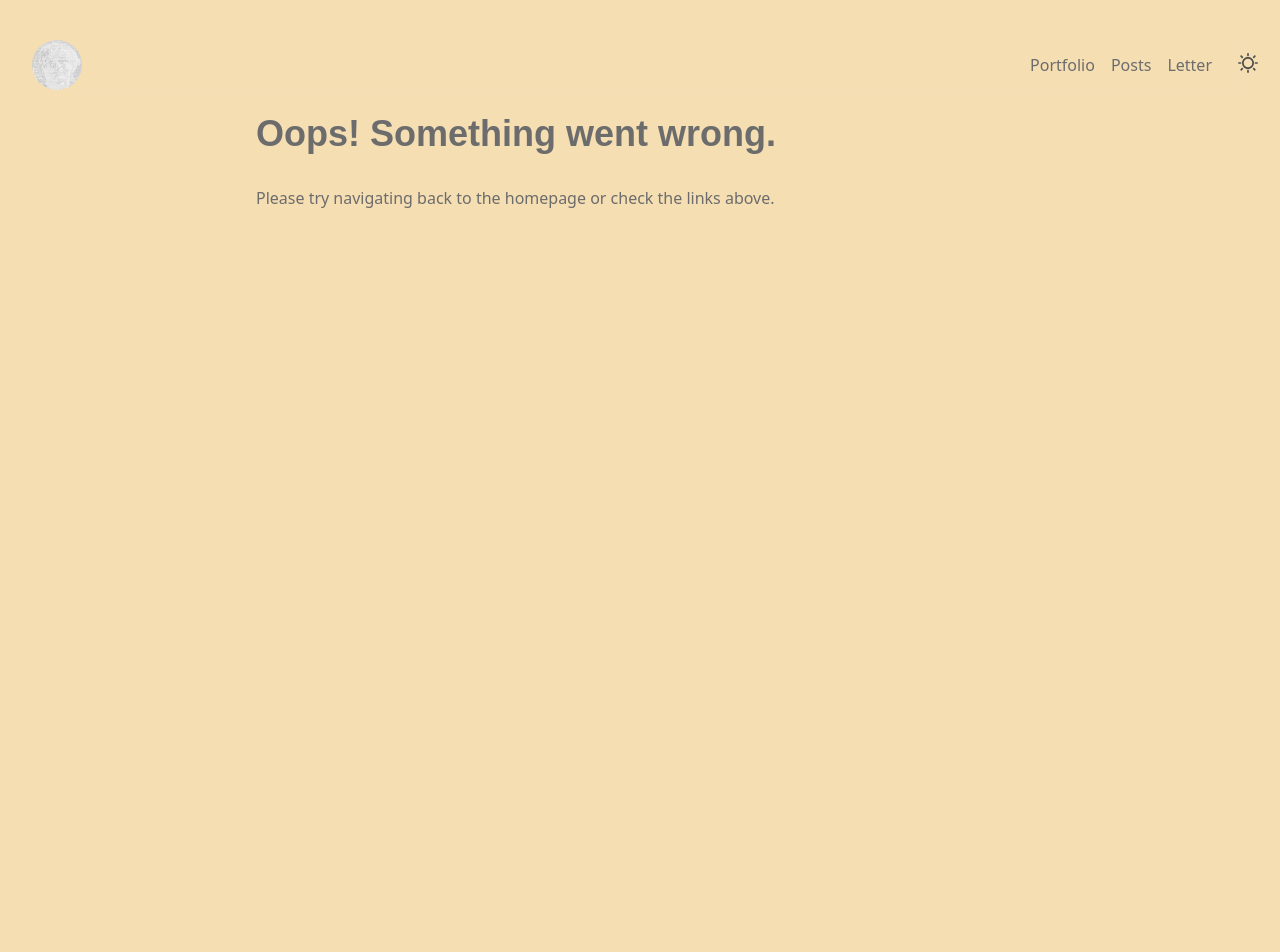
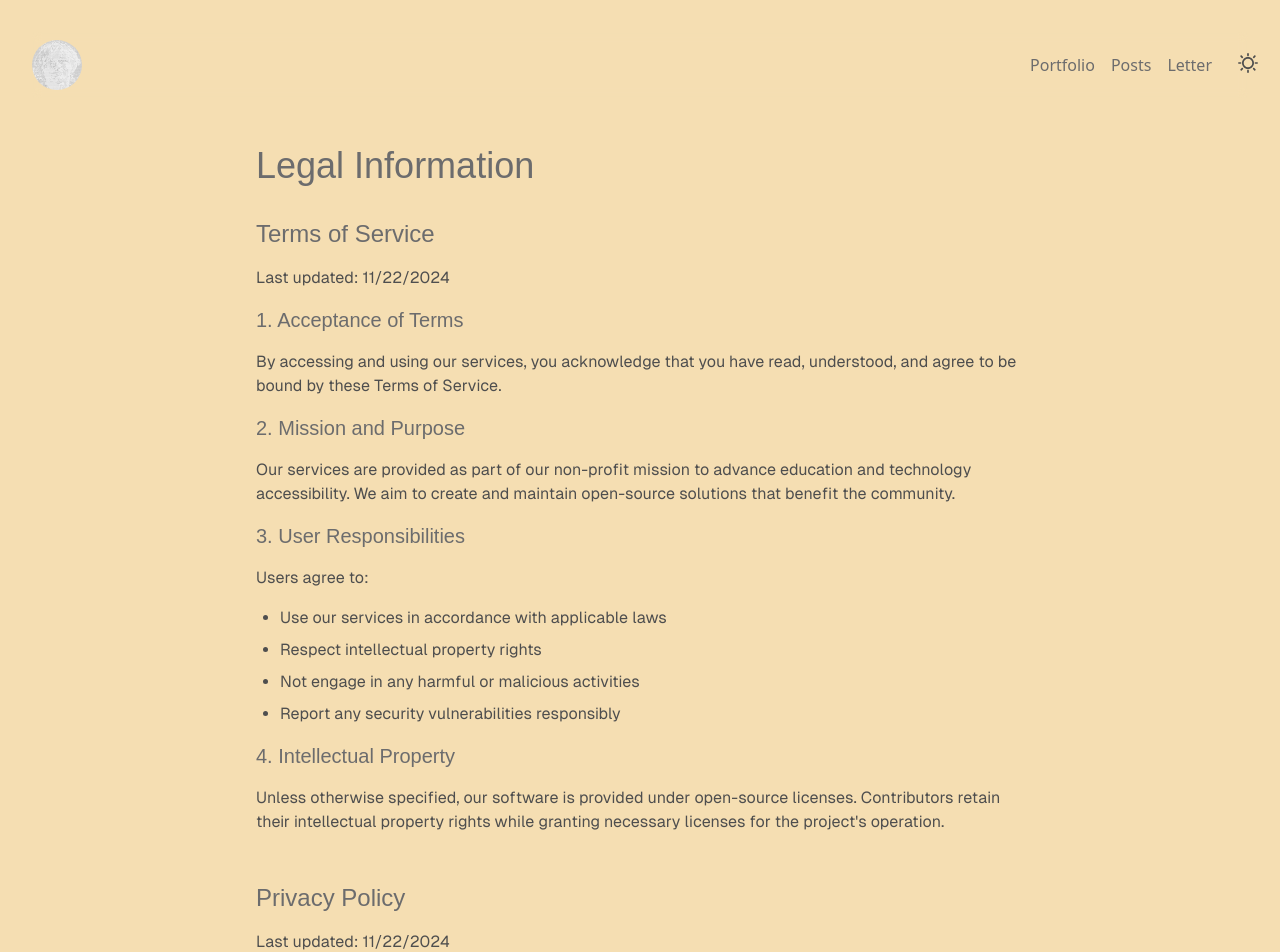
Before and after one commit to TannerHornsby7/website, a Next.js app: page /legal in a window 1280 px wide. Before the commit this address had no page. Shown: the top 952 px of the page. Built offline with nearby package versions, Linux system fonts and the light colour scheme.

Commit message:
add legal page

```diff
--- /dev/null
+++ b/app/legal/page.tsx
@@ -0,0 +1,123 @@
+'use client';
+
+export default function Legal() {
+
+  return (
+    <div className="max-w-4xl mx-auto py-8 font-body">
+      <h1 className="text-4xl font-header text-dark mb-8">Legal Information</h1>
+
+      <section className="mb-12">
+        <h2 className="text-2xl font-header text-dark mb-4">Terms of Service</h2>
+        <div className="space-y-4 text-darkgray">
+          <p>Last updated: {new Date().toLocaleDateString()}</p>
+
+          <h3 className="text-xl font-header text-dark mt-6">1. Acceptance of Terms</h3>
+          <p>
+            By accessing and using our services, you acknowledge that you have read,
+            understood, and agree to be bound by these Terms of Service.
+          </p>
+
+          <h3 className="text-xl font-header text-dark mt-6">2. Mission and Purpose</h3>
+          <p>
+            Our services are provided as part of our non-profit mission to advance
+            education and technology accessibility. We aim to create and maintain
+            open-source solutions that benefit the community.
+          </p>
+
+          <h3 className="text-xl font-header text-dark mt-6">3. User Responsibilities</h3>
+          <p>
+            Users agree to:
+          </p>
+          <ul className="list-disc pl-6 space-y-2">
+            <li>Use our services in accordance with applicable laws</li>
+            <li>Respect intellectual property rights</li>
+            <li>Not engage in any harmful or malicious activities</li>
+            <li>Report any security vulnerabilities responsibly</li>
+          </ul>
+
+          <h3 className="text-xl font-header text-dark mt-6">4. Intellectual Property</h3>
+          <p>
+            Unless otherwise specified, our software is provided under open-source
+            licenses. Contributors retain their intellectual property rights while
+            granting necessary licenses for the project&apos;s operation.
+          </p>
+        </div>
+      </section>
+
+      <section className="mb-12">
+        <h2 className="text-2xl font-header text-dark mb-4">Privacy Policy</h2>
+        <div className="space-y-4 text-darkgray">
+          <p>Last updated: {new Date().toLocaleDateString()}</p>
+
+          <h3 className="text-xl font-header text-dark mt-6">1. Data Collection</h3>
+          <p>
+            We collect minimal data necessary for service operation:
+          </p>
+          <ul className="list-disc pl-6 space-y-2">
+            <li>Technical information (e.g., browser type, device information)</li>
+            <li>Usage data for service improvement</li>
+            <li>Voluntary information provided by users</li>
+          </ul>
+
+          <h3 className="text-xl font-header text-dark mt-6">2. Data Usage</h3>
+          <p>
+            We use collected data to:
+          </p>
+          <ul className="list-disc pl-6 space-y-2">
+            <li>Provide and maintain our services</li>
+            <li>Improve user experience</li>
+            <li>Analyze service usage patterns</li>
+            <li>Communicate important updates</li>
+          </ul>
+
+          <h3 className="text-xl font-header text-dark mt-6">3. Data Protection</h3>
+          <p>
+            We implement reasonable security measures to protect user data. However,
+            no method of transmission over the internet is 100% secure, and we cannot
+            guarantee absolute security.
+          </p>
+
+          <h3 className="text-xl font-header text-dark mt-6">4. Third-Party Services</h3>
+          <p>
+            Our services may use third-party tools for analytics and functionality.
+            These services have their own privacy policies and data collection
+            practices.
+          </p>
+
+          <h3 className="text-xl font-header text-dark mt-6">5. User Rights</h3>
+          <p>
+            Users have the right to:
+          </p>
+          <ul className="list-disc pl-6 space-y-2">
+            <li>Access their personal data</li>
+            <li>Request data correction or deletion</li>
+            <li>Opt-out of data collection where possible</li>
+            <li>Receive explanations about data usage</li>
+          </ul>
+        </div>
+      </section>
+
+      <section className="mb-12">
+        <h2 className="text-2xl font-header text-dark mb-4">Contact Information</h2>
+        <p className="text-darkgray">
+          For questions about these terms or our privacy practices, please contact:
+          <br />
+          <a
+            href="mailto:tannerhornsby386@gmail.com"
+            className="text-tertiary hover:underline"
+          >
+            tannerhornsby386@gmail.com
+          </a>
+        </p>
+      </section>
+
+      <footer className="text-sm text-gray mt-8 border-t border-lightgray pt-4">
+        <p>
+          These terms and policies are provided for transparency and guidance.
+          They may be updated periodically to reflect changes in our services
+          or legal requirements.
+        </p>
+      </footer>
+    </div>
+  );
+}
```
